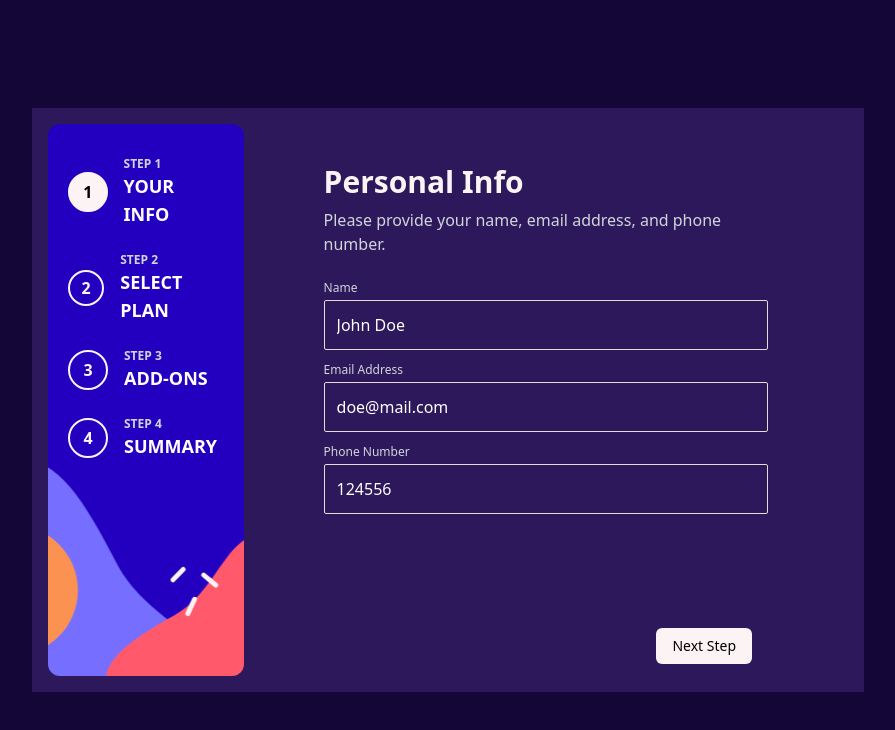
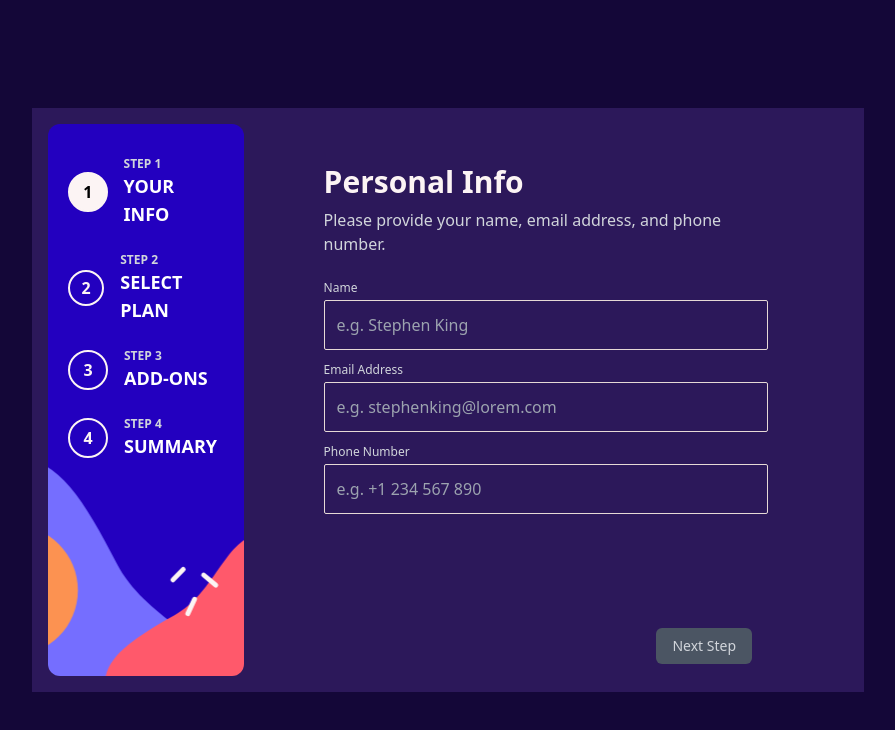
Before and after one commit to AtanasovCode/planit-multistep-form, a React app: page /multi-step/step-one in a window 1280 px wide. Shown: the top 730 px of the page, without its empty margins (192-1087 px from the left). Built offline with nearby package versions, Linux system fonts and the light colour scheme; the HTML template or start-up script is replaced by a standard one.

Commit message:
removed example values for inputs

```diff
--- a/src/routes/Finish.jsx
+++ b/src/routes/Finish.jsx
@@ -40,7 +40,7 @@ const Finish = () => {
                             <img
                                 src={checkmarkIcon}
                                 alt="checkmark illustration"
-                                className="w-10 lg:w-12 xl:w-16"
+                                className="w-12 lg:w-16 xl:w-20"
                             />
                         </div>
                         <div className="font-bold text-3xl my-6">
--- a/useStore.js
+++ b/useStore.js
@@ -17,11 +17,11 @@ export const useStore = create((set) => ({
   decreaseStep: () => set((state) => ({ step: state.step - 1 })),
 
   //personal info
-  name: "John Doe",
+  name: "",
   setName: (name) => set({ name }),
-  mail: "doe@mail.com",
+  mail: "",
   setMail: (mail) => set({ mail }),
-  number: "124556",
+  number: "",
   setNumber: (number) => set({ number }),
 
   //error handling
```
